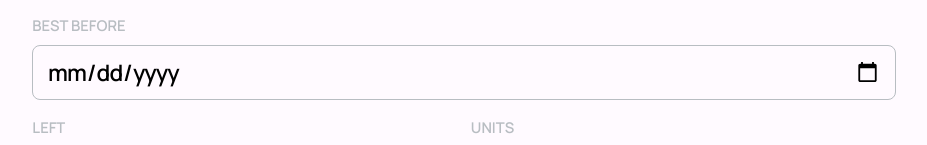
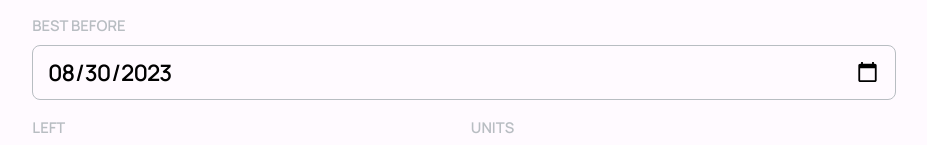
Before and after one commit to arperevalov/friska, a Next.js app: page /update/1 in a window 1280 px wide. Shown: the part 270-415 px from the top of the page, without its empty margins (176-1103 px from the left). Built offline with nearby package versions, Linux system fonts and the light colour scheme.

Commit message:
refactor: change expDate formtat to Date

```diff
--- a/components/Card.tsx
+++ b/components/Card.tsx
@@ -13,6 +13,8 @@ export const Card = (props: CardInterface) => {
     const toggleActive = () => {
         setActive(!active);
     };
+
+    const dateString = new Date(expDate).toLocaleDateString();
 
     const checkExpired = () => {
         const daysBeforeInMillisec = daysBeforeSetting * 24 * 60 * 60 * 1000;
@@ -32,7 +34,7 @@ export const Card = (props: CardInterface) => {
                     >
                         <div className="card__top">
                             <div className="card__line">
-                                {expDate}
+                                {dateString}
                                 <div>exp</div>
                             </div>
                             <div className="card__line">
--- a/interfaces/Card.ts
+++ b/interfaces/Card.ts
@@ -1,7 +1,7 @@
 export default interface CardInterface {
     id: number;
     title: string;
-    expDate: string;
+    expDate: Date;
     left: number;
     units: string;
     listId: number;
--- a/pages/api/cards/[id].ts
+++ b/pages/api/cards/[id].ts
@@ -15,7 +15,7 @@ export default function handler(req: NextApiRequest, res: NextApiResponse<Data>)
                 {
                     id: 0,
                     title: id.toString(),
-                    expDate: "02.20.2023",
+                    expDate: new Date(),
                     left: 1,
                     units: "l",
                     listId: 1,
--- a/pages/api/cards/index.ts
+++ b/pages/api/cards/index.ts
@@ -12,7 +12,7 @@ export default function handler(req: NextApiRequest, res: NextApiResponse<Data>)
             {
                 id: 0,
                 title: "Milk",
-                expDate: "02.20.2023",
+                expDate: new Date(),
                 left: 1,
                 units: "l",
                 listId: 0,
@@ -20,7 +20,7 @@ export default function handler(req: NextApiRequest, res: NextApiResponse<Data>)
             {
                 id: 1,
                 title: "sss",
-                expDate: "02.21.2023",
+                expDate: new Date(),
                 left: 1,
                 units: "l",
                 listId: 1,
@@ -28,7 +28,7 @@ export default function handler(req: NextApiRequest, res: NextApiResponse<Data>)
             {
                 id: 2,
                 title: "sss1",
-                expDate: "02.19.2023",
+                expDate: new Date(),
                 left: 1,
                 units: "l",
                 listId: 1,
--- a/pages/update/[id].tsx
+++ b/pages/update/[id].tsx
@@ -6,7 +6,7 @@ import useLists from "@/hooks/useLists";
 import CardInterface from "@/interfaces/Card";
 import { useMainStore } from "@/store/MainStore";
 import { useRouter } from "next/router";
-import { useState } from "react";
+import { useEffect, useState } from "react";
 
 export default function Update() {
     const router = useRouter();
@@ -19,6 +19,12 @@ export default function Update() {
         updateCard([formData]);
     };
 
+    useLists();
+
+    const [card, setCard] = useState<CardInterface | null>(null);
+
+    useEffect(() => {
+        if (!id) return;
         const requestCard = async (id: string) => {
             try {
                 const request = await fetch(`/api/cards/${id}`);
@@ -28,16 +34,11 @@ export default function Update() {
                 Error("Dunno how");
             }
         };
-
-    useLists();
-
-    const [card, setCard] = useState<CardInterface | null>(null);
-
-    if (!id) return;
-
         requestCard(id).then((result) => {
             setCard(result);
         });
+        // eslint-disable-next-line react-hooks/exhaustive-deps
+    }, []);
 
     if (!card) return;
 
@@ -71,7 +72,7 @@ export default function Update() {
                         />
                         <InputCalendar
                             label="Best Before"
-                            defaultValue={card.expDate}
+                            defaultValue={new Date(card.expDate).toLocaleDateString("sv-SE")}
                             setFormData={setFormData}
                             formKey="expDate"
                             required={true}
```
Lines whose indentation alone changed are shown as unchanged.
